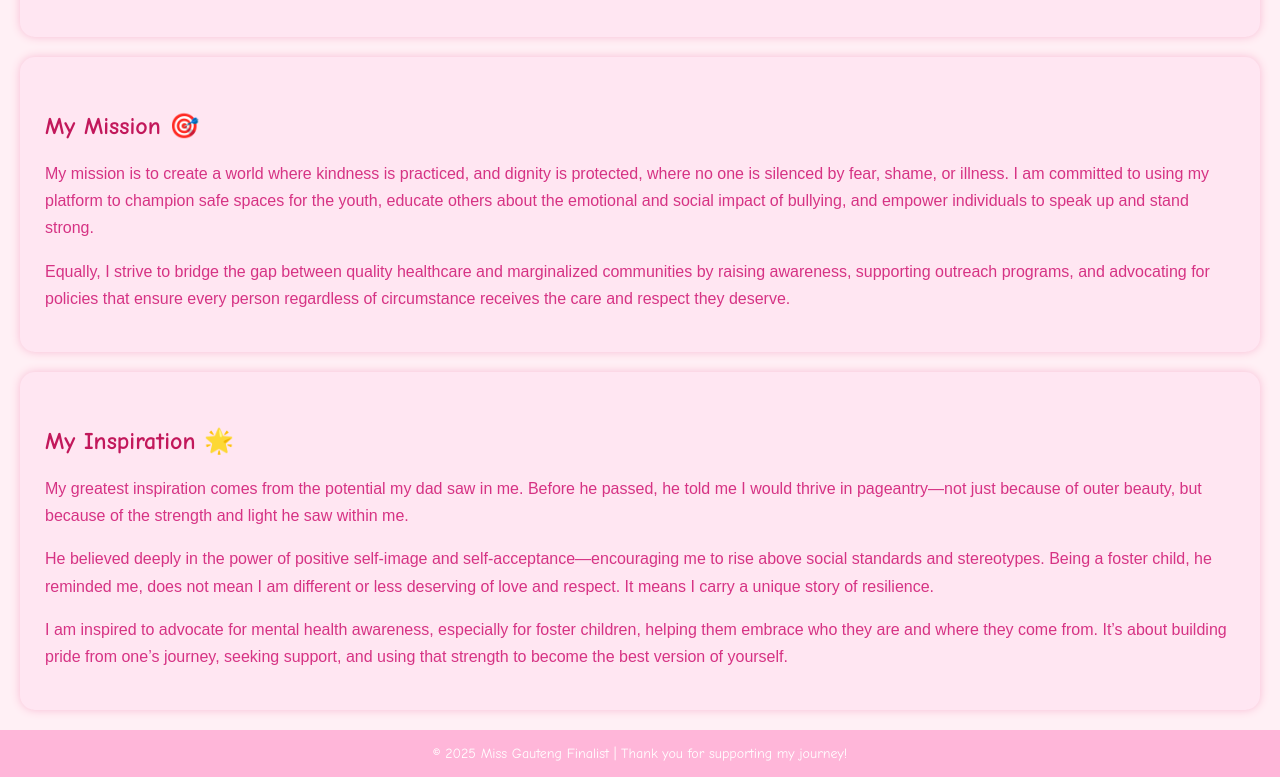
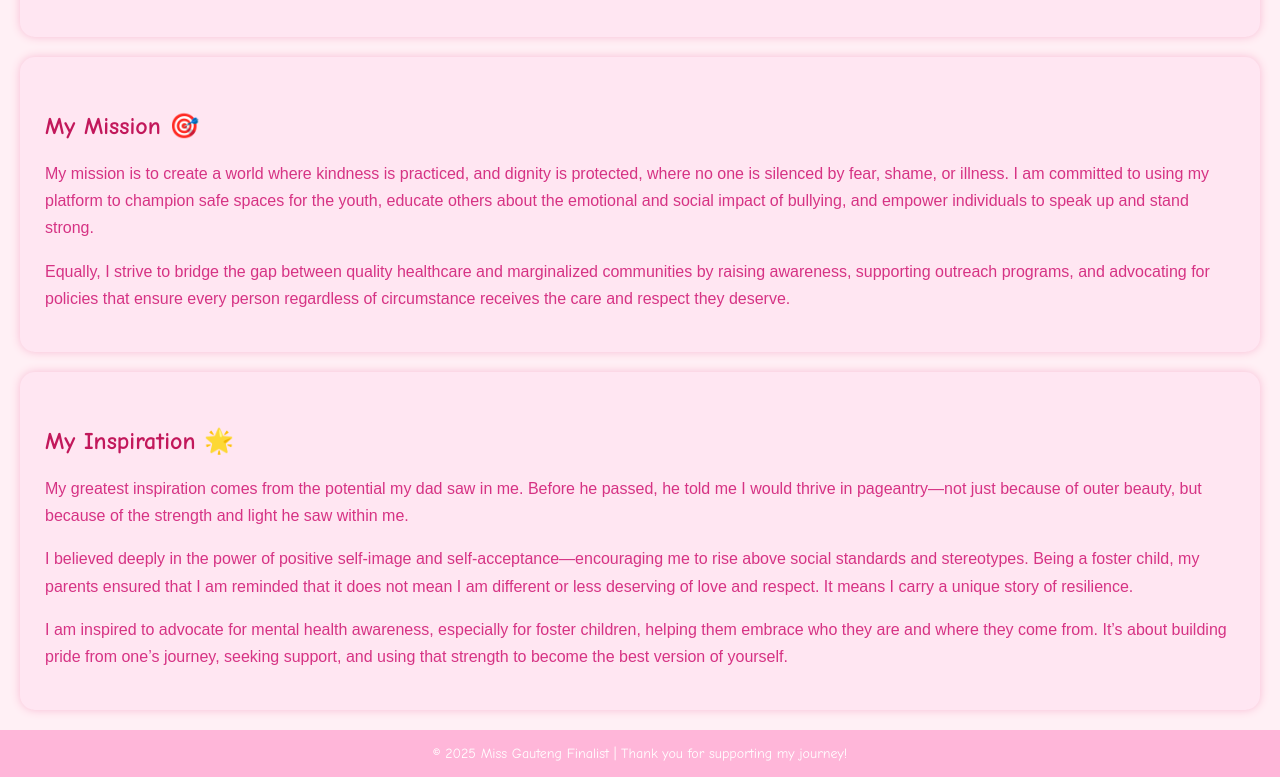
Before and after one commit to blessiie-10/miss-gauteng-2025Website, a plain HTML site: page about.html in a window 1280 px wide. Shown: the part 696-1473 px from the top of the page. Drawn offline with Linux system fonts and the light colour scheme.

Commit message:
Update about.html

```diff
--- a/about.html
+++ b/about.html
@@ -112,7 +112,7 @@
   <section>
     <h2>My Inspiration 🌟</h2>
     <p>My greatest inspiration comes from the potential my dad saw in me. Before he passed, he told me I would thrive in pageantry—not just because of outer beauty, but because of the strength and light he saw within me.</p>
-    <p>He believed deeply in the power of positive self-image and self-acceptance—encouraging me to rise above social standards and stereotypes. Being a foster child, he reminded me, does not mean I am different or less deserving of love and respect. It means I carry a unique story of resilience.</p>
+    <p>I believed deeply in the power of positive self-image and self-acceptance—encouraging me to rise above social standards and stereotypes. Being a foster child, my parents ensured that I am reminded that it does not mean I am different or less deserving of love and respect. It means I carry a unique story of resilience.</p>
     <p>I am inspired to advocate for mental health awareness, especially for foster children, helping them embrace who they are and where they come from. It’s about building pride from one’s journey, seeking support, and using that strength to become the best version of yourself.</p>
   </section>
 
```
